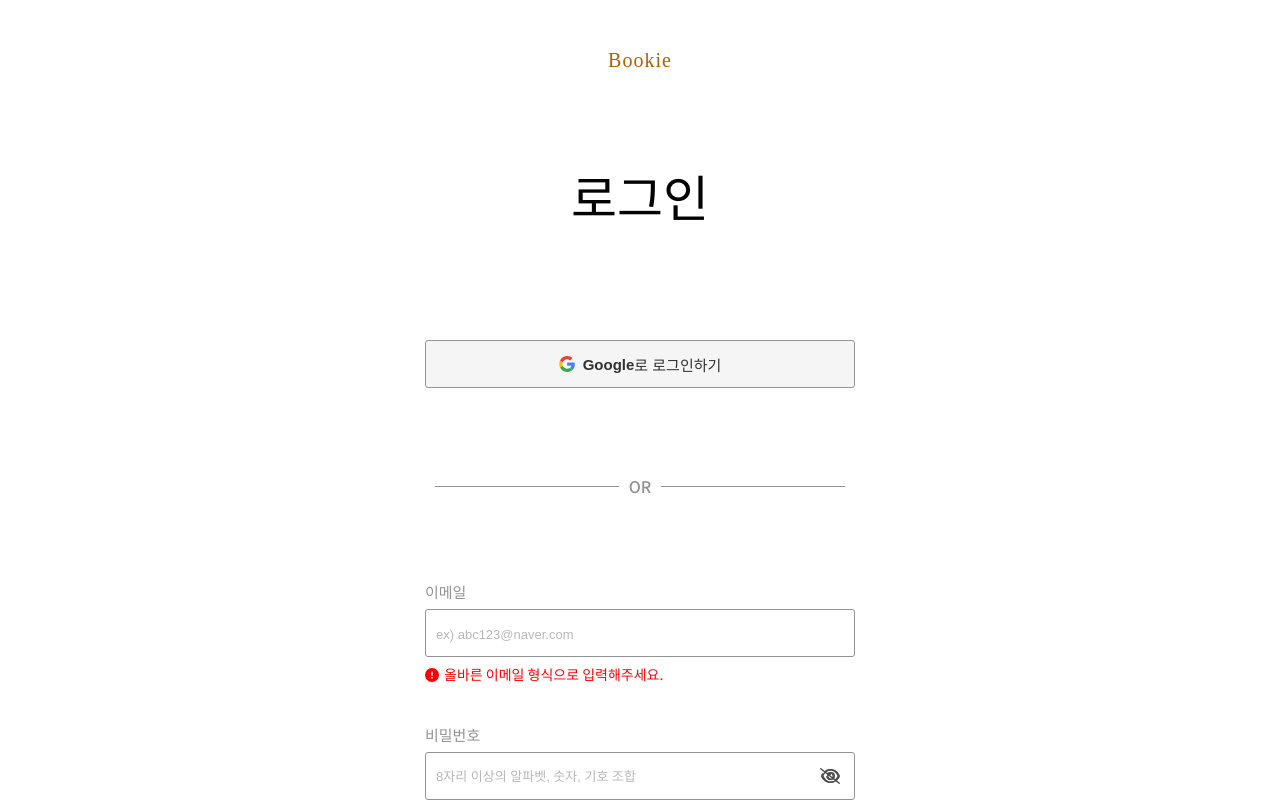
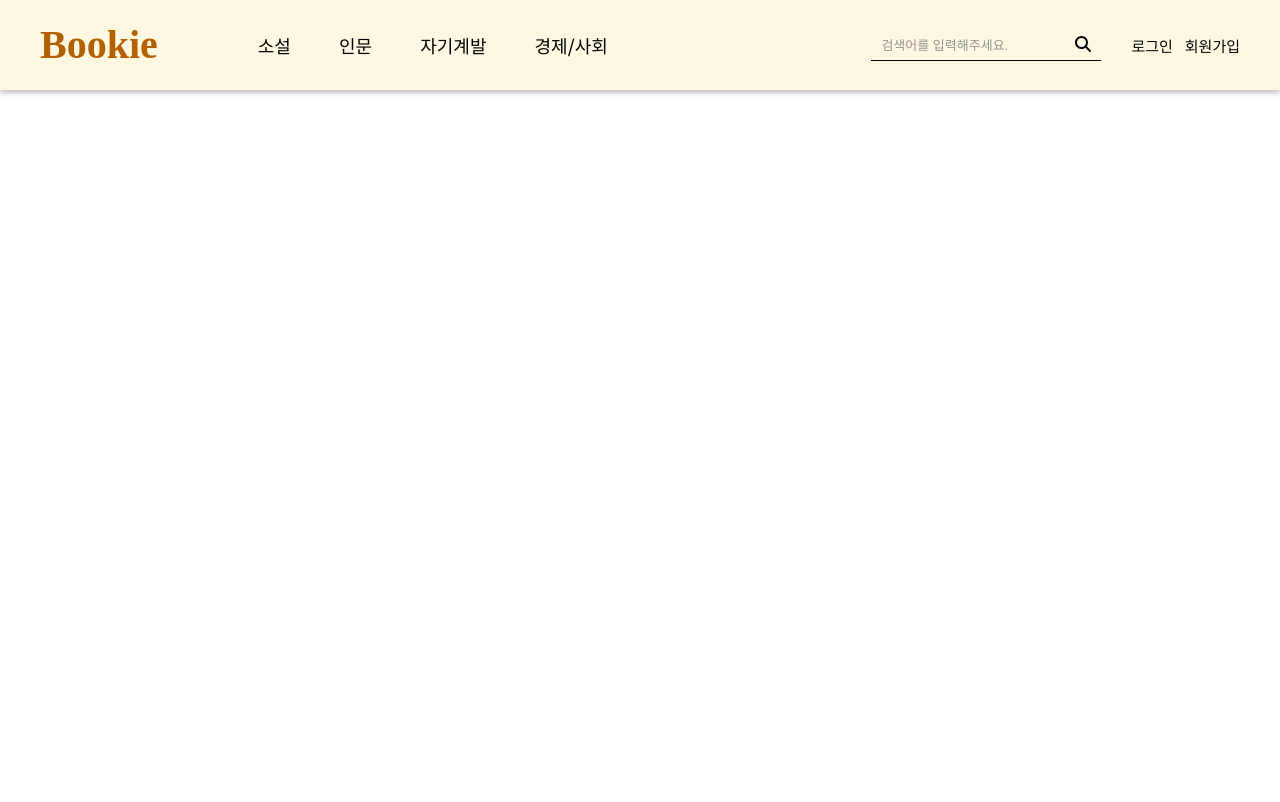
Before and after one commit to SsojjungPark/Bookie-project, a React (Vite) app: page / in a window 1280 px wide. Shown: the top 802 px of the page. Built offline with nearby package versions, Linux system fonts and the light colour scheme; a web font is replaced by a local one.

Commit message:
Header 레이아웃

```diff
--- a/src/App.tsx
+++ b/src/App.tsx
@@ -1,12 +1,14 @@
 import './App.css';
-import Login from './pages/Login';
+import Header from './components/Header';
 // import Signup from './pages/Signup';
+// import Login from './pages/Login';
 
 function App() {
   return (
     <>
       {/* <Signup /> */}
-      <Login />
+      {/* <Login /> */}
+      <Header />
     </>
   );
 }
```
